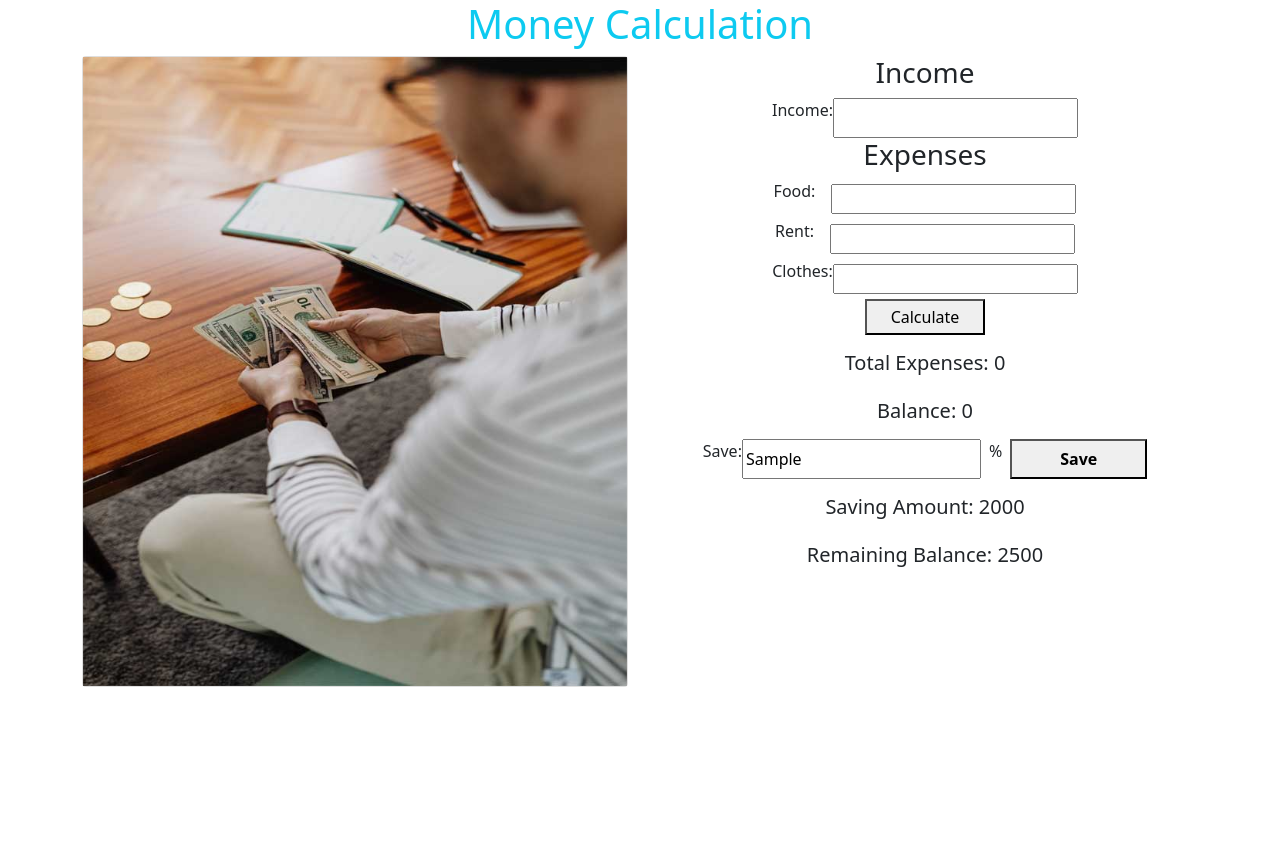
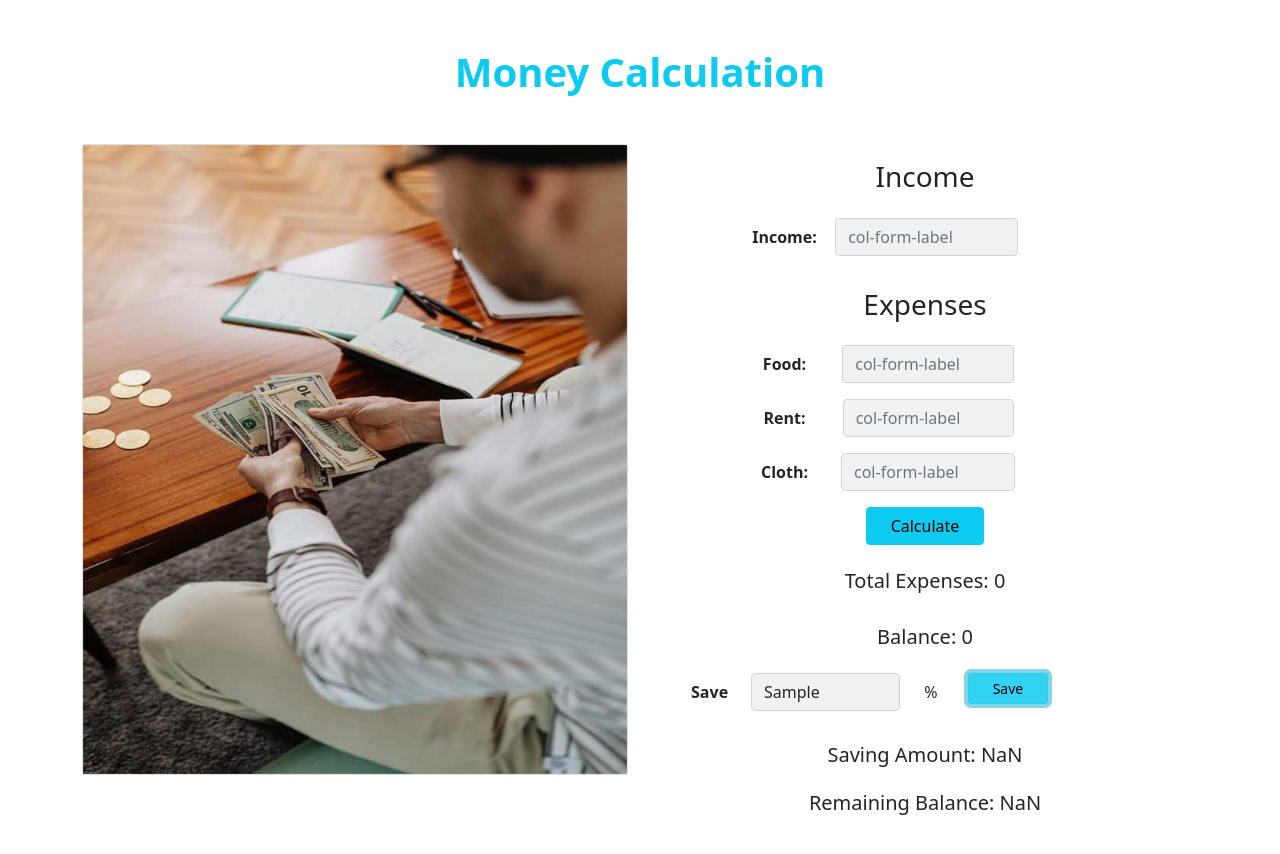
Before and after one commit to zayanahmed925/money-master, a plain HTML site: page index.html in a window 1280 px wide. Both pictures are taken after typing "Sample" into the empty fields and a click on the button "Save". Before the commit the page ends 800 px from the top, so only its background shows below. Drawn offline with nearby package versions, Linux system fonts and the light colour scheme.

Commit message:
compleate without error handeling

```diff
--- a/index.html
+++ b/index.html
@@ -6,6 +6,8 @@
     <meta http-equiv="X-UA-Compatible" content="IE=edge">
     <meta name="viewport" content="width=device-width, initial-scale=1.0">
     <title>Money Calculation</title>
+    <!-- Css Style Sheet -->
+    <link rel="stylesheet" href="style.css">
     <!-- boostrap Cdn  -->
     <link href="https://cdn.jsdelivr.net/npm/bootstrap@5.1.3/dist/css/bootstrap.min.css" rel="stylesheet"
         integrity="sha384-1BmE4kWBq78iYhFldvKuhfTAU6auU8tT94WrHftjDbrCEXSU1oBoqyl2QvZ6jIW3" crossorigin="anonymous">
@@ -14,16 +16,66 @@
 <body>
     <main class=" container">
         <header>
-            <h1 class="text-info text-center">Money Calculation</h1>
+            <h1 class="text-info text-center my-5 fw-bold">Money Calculation</h1>
         </header>
         <section>
             <div class="row ">
-                <div class="col-sm-6">
+                <div class="col-md-6">
                     <div class="card">
                         <img class="img-fluid" src="img/money.jpg" alt="">
                     </div>
                 </div>
-                <div class="col-sm-6 d-flex flex-column align-items-center">
+                <div class="col-md-6 d-flex flex-column align-items-center ">
+
+                    <h3 class="text-center py-3"> Income</h3>
+                    <div class="row mb-3 te">
+                        <label for="colFormLabel" class="col-sm-2 col-form-label ms-3 me-3 fw-bold">Income:</label>
+                        <div class="col-sm-8">
+                            <input class="form-control w-75 bg-secondary bg-opacity-10" id="total-income"
+                                placeholder="col-form-label">
+                        </div>
+                    </div>
+                    <h3 class="py-3">Expenses</h3>
+                    <div class="row mb-3">
+                        <label for="colFormLabel" class="col-sm-2 col-form-label ms-3 me-3 fw-bold">Food: </label>
+                        <div class="col-sm-8">
+                            <input class="form-control w-75 bg-secondary bg-opacity-10" id="food-cost"
+                                placeholder="col-form-label">
+                        </div>
+                    </div>
+                    <div class="row mb-3">
+                        <label for="colFormLabel" class="col-sm-2 col-form-label ms-3 me-3 fw-bold">Rent: </label>
+                        <div class="col-sm-8">
+                            <input type="email" class="form-control w-75 bg-secondary bg-opacity-10" id="rent-cost"
+                                placeholder="col-form-label">
+                        </div>
+                    </div>
+                    <div class="row mb-3">
+                        <label for="colFormLabel" class="col-sm-2 col-form-label ms-3 me-3 fw-bold">Cloth:</label>
+                        <div class="col-sm-8">
+                            <input type="email" class="form-control w-75  bg-secondary bg-opacity-10" id="clothes-cost"
+                                placeholder="col-form-label">
+                        </div>
+                    </div>
+                    <button id="calculate-btn" class="btn btn-info px-4">Calculate</button>
+                    <h5 class="py-4">Total Expenses: <span id="total-expenses">0</span></h5>
+                    <h5 class="pb-3">Balance: <span id="balance">0</span> </h5>
+                    <div class="row ms-3 mb-3 ">
+                        <label for="" class="col-sm-1 col-form-label pe-5 fw-bold">Save</label>
+                        <div class="col-sm-4">
+                            <input class="form-control bg-secondary bg-opacity-10 " id="saving-Percentage"
+                                placeholder="col-form-label">
+                        </div>
+                        <label for="colFormLabel" class="col-sm-1 col-form-label ">%</label>
+                        <div class="col-sm-4">
+                            <button id="saving-btn" type="button" class="btn btn-info btn-sm px-4">Save</button>
+                        </div>
+                    </div>
+                    <h5 class="py-3">Saving Amount: <span id="saving-amount">0</span></h5>
+                    <h5 class="pb-5">Remaining Balance: <span id="remaning-balance">0</span></h5>
+
+                </div>
+                <!-- <div class="col-md-6 d-flex flex-column align-items-center">
 
                     <h3 class="">Income</h3>
                     <div class="d-flex flex-row justify-content-center ">
@@ -48,20 +100,24 @@
                     <h5 class="pb-2">Balance: <span id="balance">0</span> </h5>
                     <div class="d-flex flex-row">
                         <p>Save:</p>
-                        <input type="text">
+                        <input id="saving-Percentage" type="text">
                         <p class="px-2">%</p>
-                        <button class="px-5 py-1 fw-bold">Save</button>
+                        <button id="saving-btn" class="px-5 py-1 fw-bold">Save</button>
                     </div>
-                    <h5 class="py-3">Saving Amount: 2000 </h5>
-                    <h5>Remaining Balance: 2500 </h5>
+                    <h5 class="py-3">Saving Amount: <span id="saving-amount">0</span></h5>
+                    <h5>Remaining Balance: <span id="remaning-balance">0</span></h5>
 
-                </div>
+                </div> -->
             </div>
         </section>
     </main>
 
     <!-- java link -->
     <script src="js/app.js"></script>
+    <!-- boostrap jav -->
+    <script src="https://cdn.jsdelivr.net/npm/bootstrap@5.1.3/dist/js/bootstrap.bundle.min.js"
+        integrity="sha384-ka7Sk0Gln4gmtz2MlQnikT1wXgYsOg+OMhuP+IlRH9sENBO0LRn5q+8nbTov4+1p"
+        crossorigin="anonymous"></script>
 </body>
 
 </html>
--- a/js/app.js
+++ b/js/app.js
@@ -1,3 +1,4 @@
+
 //Get input value
 function getInputValue(inputId) {
     const getInput = document.getElementById(inputId);
@@ -5,8 +6,25 @@ function getInputValue(inputId) {
     const getInputAmount = parseFloat(getInputText);
     return getInputAmount;
 }
+// Total Cost
+function totalExpenses() {
+    const foodCost = getInputValue('food-cost');
+    const rentCost = getInputValue('rent-cost');
+    const clothesCost = getInputValue('clothes-cost');
+    const totalCost = foodCost + rentCost + clothesCost
+    return totalCost;
+}
+// function getTotalIncome() {
+//     const totalIncome = getInputValue('total-income');
+//     return totalIncome;
+// }
+// function getBalance() {
+//     const balance = getTotalIncome - totalExpenses();
+//     return balance;
+// }
 
 document.getElementById('calculate-btn').addEventListener('click', function () {
+    console.log("hi");
     //Total Income
     /* const totalIncome = document.getElementById('total-income')
     const totalIncomeText = totalIncome.value;
@@ -19,40 +37,72 @@ document.getElementById('calculate-btn').addEventListener('click', function () {
     const foodCostText = foodCost.value;
     const foodCostAmount = parseFloat(foodCostText);
     console.log(foodCostAmount); */
-    const foodCost = getInputValue('food-cost');
-    //Rent cost
-    /* const rentCost = document.getElementById('rent-cost');
-    const rentCostText = rentCost.value;
-    const rentCostAmount = parseFloat(rentCostText);
-    console.log(rentCostAmount); */
-    const rentCost = getInputValue('rent-cost');
-    // Clothes cost
-    /* const clothesCost = document.getElementById('clothes-cost');
-    const clothesCostText = clothesCost.value;
-    const clothesCostAmount = parseFloat(clothesCostText);
-    console.log(clothesCostAmount); */
-    const clothesCost = getInputValue('clothes-cost');
+    // const foodCost = getInputValue('food-cost');
+    // //Rent cost
+    // /* const rentCost = document.getElementById('rent-cost');
+    // const rentCostText = rentCost.value;
+    // const rentCostAmount = parseFloat(rentCostText);
+    // console.log(rentCostAmount); */
+    // const rentCost = getInputValue('rent-cost');
+    // // Clothes cost
+    // /* const clothesCost = document.getElementById('clothes-cost');
+    // const clothesCostText = clothesCost.value;
+    // const clothesCostAmount = parseFloat(clothesCostText);
+    // console.log(clothesCostAmount); */
+    // const clothesCost = getInputValue('clothes-cost');
 
-    // total Cost add
-    const totalCost = foodCost + rentCost + clothesCost
+    // // total Cost add
+    // const totalCost = foodCost + rentCost + clothesCost
     // console.log(totalCost);
 
     // Total Expenses
     const TotalExpensesInput = document.getElementById('total-expenses')
-    const totalExpensesText = TotalExpensesInput.innerText;
-    const totalExpensesPreviousAmount = parseFloat(totalExpensesText);
-    const totalExpensesUpdateAmount = totalExpensesPreviousAmount + totalCost;
-    TotalExpensesInput.innerText = totalExpensesUpdateAmount;
+    // const totalExpensesText = TotalExpensesInput.innerText;
+    // const totalExpensesPreviousAmount = parseFloat(totalExpensesText);
+    // const totalExpensesUpdateAmount = totalExpensesPreviousAmount + totalCost;
+    TotalExpensesInput.innerText = totalExpenses();
 
     //balance Calculation
-    const Balance = totalIncome - totalCost;
+    const Balance = totalIncome - totalExpenses();
 
     //balance
     const totalBalance = document.getElementById('balance')
-    const totalBalanceText = totalBalance.innerText;
-    const totalPreviousBalance = parseFloat(totalBalanceText);
-    const totalUpdateBalance = totalPreviousBalance + Balance;
-    totalBalance.innerText = totalUpdateBalance;
+    // const totalBalanceText = totalBalance.innerText;
+    // const totalPreviousBalance = parseFloat(totalBalanceText);
+    // const totalUpdateBalance = totalPreviousBalance + Balance;
+    totalBalance.innerText = Balance;
 
 
 })
+document.getElementById('saving-btn').addEventListener('click', function () {
+
+    // pore dlt kore dibo
+    // const totalIncome1 = getInputValue('total-income');
+    const totalIncome1 = getInputValue('total-income');
+    /////////////////////////////////////////
+
+
+    // Saving Percentage
+    const getSavingPercentage = getInputValue('saving-Percentage')
+    const getSavingAmount = (totalIncome1 * getSavingPercentage) / 100;
+    // console.log(getSavingAmount);
+    //saving amount display
+    const savingAmount = document.getElementById('saving-amount');
+    // const savingAmountText = savingAmount.innerText;
+    // const savingPreviousAmount = parseFloat(savingAmountText);
+    // const totalUpdateBalance = savingPreviousAmount + savingCalculation;
+    savingAmount.innerText = getSavingAmount;
+
+    // Remaning Balance
+    // [aikhaner last part ta akto pblm ace uporer function er value needed]
+
+    // pore dlt kore dibo
+    const totalIncome = getInputValue('total-income');
+    const Balance1 = totalIncome - totalExpenses();
+    /////////////////////////////////////////
+
+    const remaningBalance = document.getElementById('remaning-balance');
+    const getRemaningBalance = Balance1 - getSavingAmount;
+    remaningBalance.innerText = getRemaningBalance;
+
+})
```
Also changed, not shown: style.css (added).
